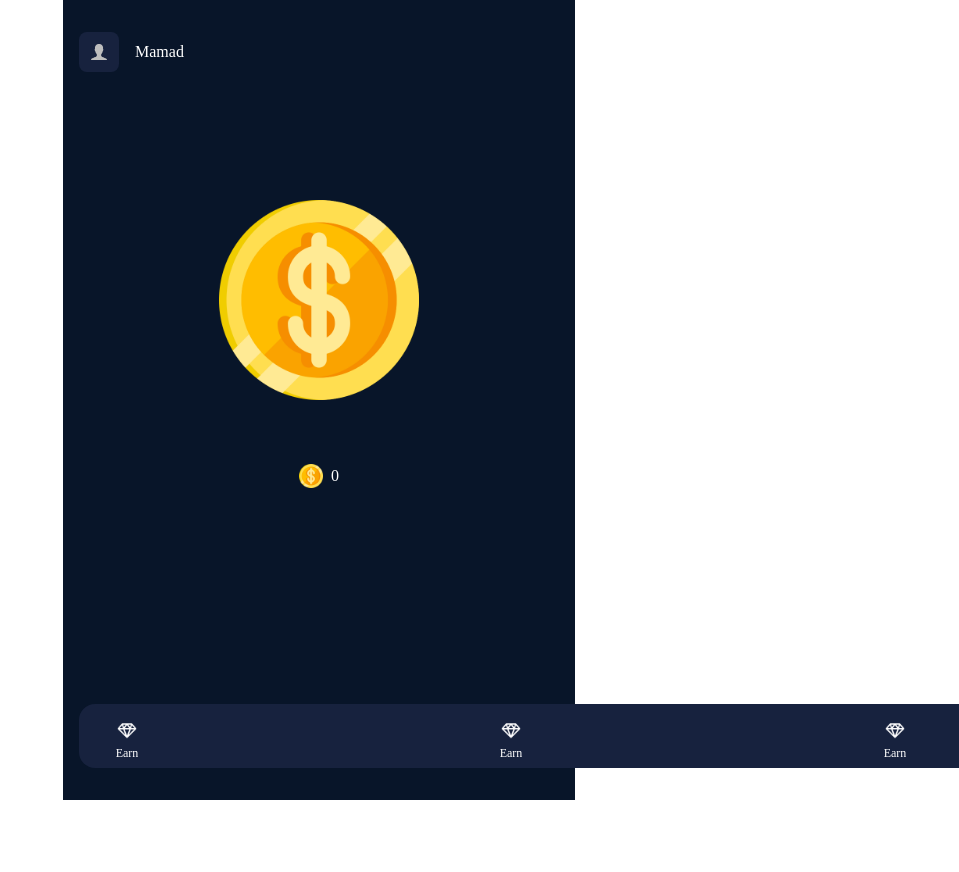
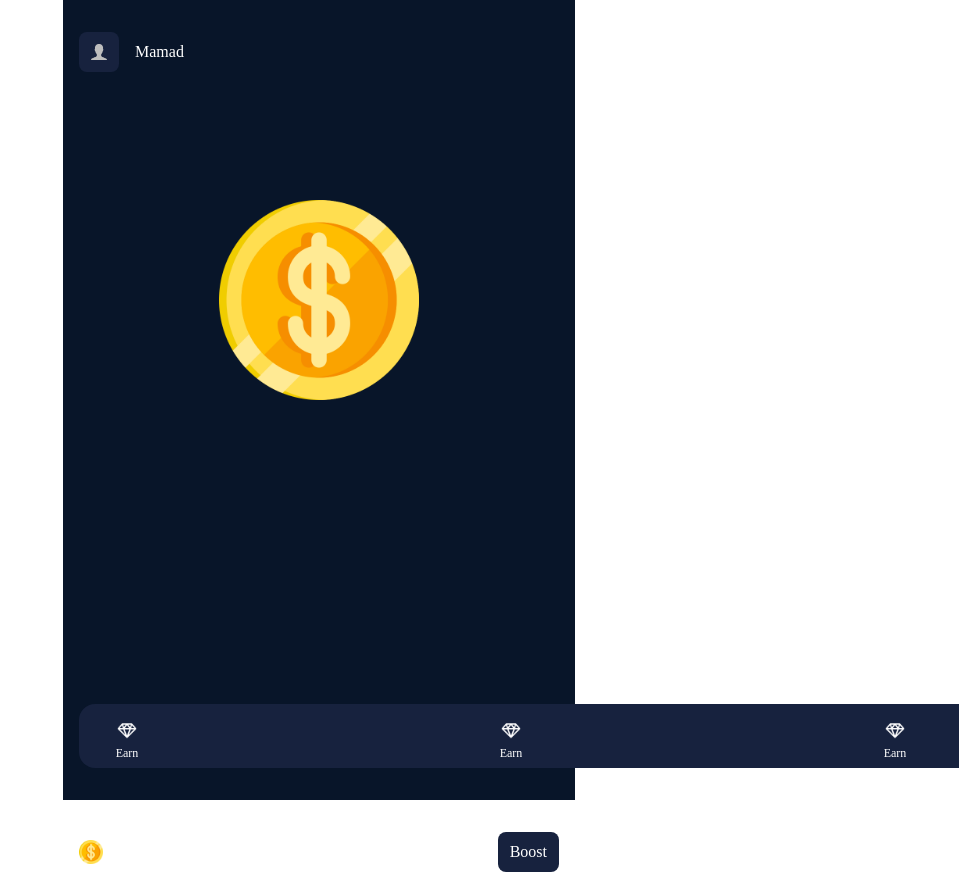
Before and after one commit to Parisa-Sp/fox-swap, a Next.js app: page / in a window 1280 px wide. Shown: the whole page, without its empty margins (321-1280 px from the left). Before the commit the page ends 800 px from the top, so only its background shows below. Built offline with nearby package versions, Linux system fonts and the light colour scheme.

Commit message:
feat: add scorebar

```diff
--- /dev/null
+++ b/src/components/Home/ScoreBar.tsx
@@ -0,0 +1,38 @@
+import Image from "next/image";
+
+export default function ScoreBar() {
+  return (
+    <div
+      style={{
+        display: "flex",
+        justifyContent: "space-between",
+        alignItems: "center",
+        marginTop: "90%",
+      }}
+    >
+      <div
+        style={{
+          display: "flex",
+          alignItems: "center",
+          justifyContent: "center",
+          gap: "4px",
+        }}
+      >
+        <Image src={"/dollar.png"} alt="coin" width={24} height={24} />
+        <div style={{ color: "white" }}> 6000/6000</div>
+      </div>
+
+      <div
+        style={{
+          color: "white",
+          backgroundColor: "#17223E",
+          borderRadius: "8px",
+          padding: "8px 12px",
+          cursor: "pointer",
+        }}
+      >
+        Boost
+      </div>
+    </div>
+  );
+}
--- a/src/components/Layout/index.tsx
+++ b/src/components/Layout/index.tsx
@@ -1,6 +1,7 @@
 import { type ReactNode } from "react";
 import Header from "./Header";
 import BottomSheetNavigationBar from "./BottomSheet";
+import ScoreBar from "../Home/ScoreBar";
 
 type Props = {
   children: ReactNode;
@@ -34,6 +35,7 @@ export default function Layout(props: Props) {
         {children}
 
         <BottomSheetNavigationBar />
+        <ScoreBar />
       </div>
     </div>
   );
--- a/src/pages/index.tsx
+++ b/src/pages/index.tsx
@@ -30,19 +30,6 @@ export default function Home() {
           onClick={() => setCount((prevCount) => prevCount + 1)}
         />
       </div>
-
-      <div
-        style={{
-          marginTop: "64px",
-          display: "flex",
-          gap: "8px",
-          alignItems: "center",
-          justifyContent: "center",
-        }}
-      >
-        <Image src={"/dollar.png"} alt="coin" width={24} height={24} />
-        <div style={{ color: "white" }}>{count}</div>
-      </div>
     </div>
   );
 }
```
Also changed, not shown: 2 other files (tests, documents, lock files or other folders).
